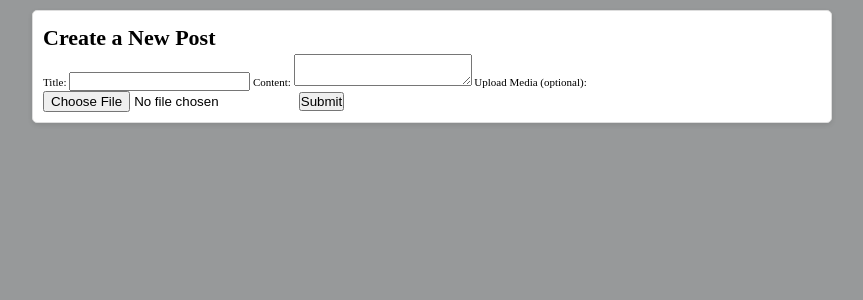
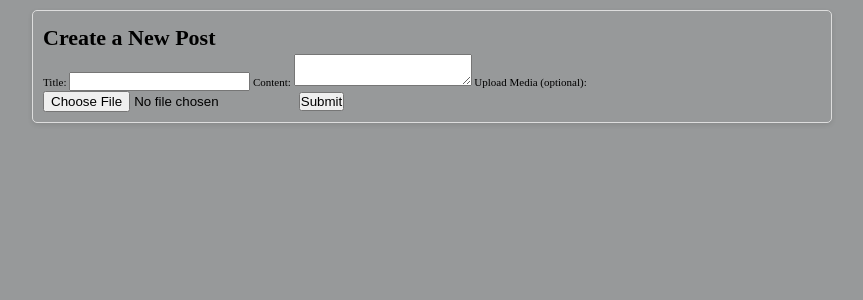
Before and after one commit to Orlando-Bloom/sign-shape, a Flask app: page /new in a window 1280 px wide. Shown: the top 300 px of the page, without its empty margins (208-1071 px from the left). Run offline with Flask 3, Linux system fonts and the light colour scheme.

Commit message:
Update style.css

```diff
--- a/static/style.css
+++ b/static/style.css
@@ -48,6 +48,11 @@
   overflow: hidden; /* Prevents content overflow */
 }
 
+.thread + .thread {
+  border-top: none; /* Avoid double borders */
+  border-bottom: 1px dotted black; /* Add dotted line between posts */
+}
+
 .id {
   font-size: 10.5px;
   color: rgb(151, 153, 154);
@@ -71,7 +76,7 @@
   margin: 0 auto;
   padding: 10px;
   text-align: left; /* Aligns text to the left */
-    background-color: white;
+  background-color: rgb(151, 153, 154);
   border: 1px solid #ddd;
   border-radius: 5px;
   box-shadow: 0 2px 5px rgba(0, 0, 0, 0.1);
```
Lines whose indentation alone changed are shown as unchanged.
